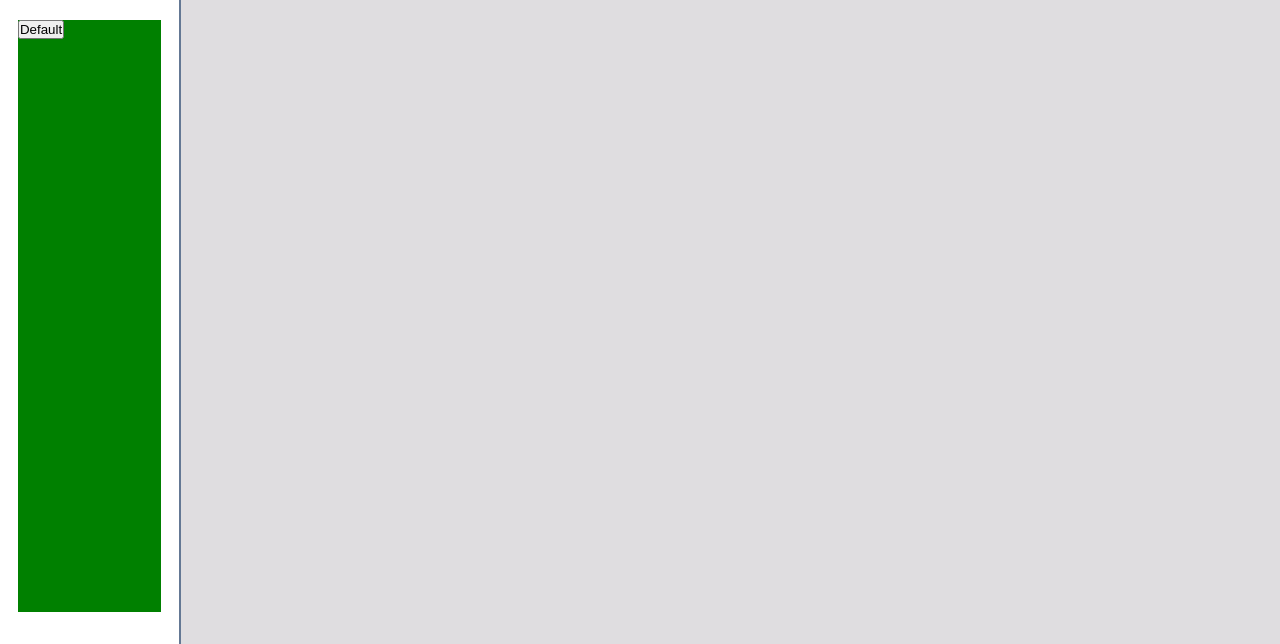
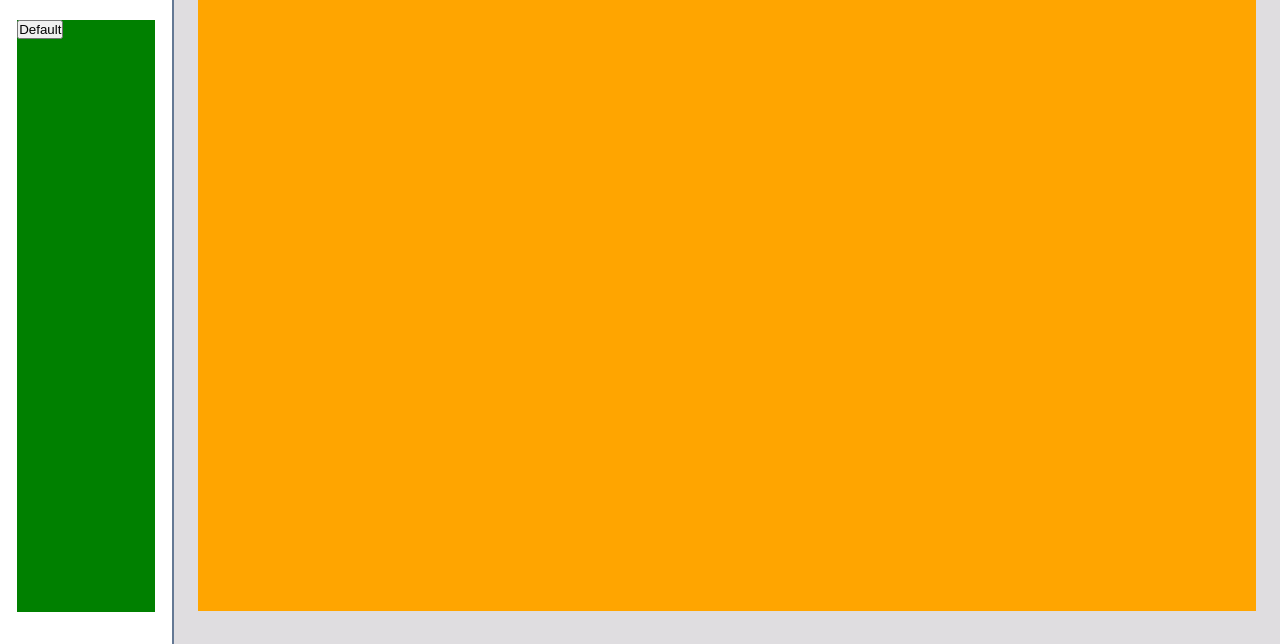
Before and after one commit to Kgodisho-Mononyane/todo-list, a website built with webpack: page src/template.html in a window 1280 px wide. Shown: the part 156-800 px from the top of the page. Built offline with nearby package versions, Linux system fonts and the light colour scheme.

Commit message:
add tasks heading and task container and give them styling

```diff
--- a/src/style.css
+++ b/src/style.css
@@ -103,4 +103,17 @@ main {
 #right-container {
   background-color: var(--background-gray);
   width: calc(100vw - var(--sidebar));
+  display: flex;
+  flex-direction: column;
+  padding: var(--spacing) var(--spacing) 0 var(--spacing)
 }
+
+#tasks-header {
+
+}
+
+#tasks-container {
+  background-color: orange;
+  height: 90%;
+  width: 100%;
+}
--- a/src/template.html
+++ b/src/template.html
@@ -18,6 +18,8 @@
         </div>
       </div>
       <div id="right-container">
+        <h1 id="tasks-header">Default Tasks</h1>
+        <div id="tasks-container">test</div>
         <dialog id="add-dialog" closedby="any">
           <form action="" method="post" id="add-form">
             <h2 id="add-header">Add new task</h2>
```
